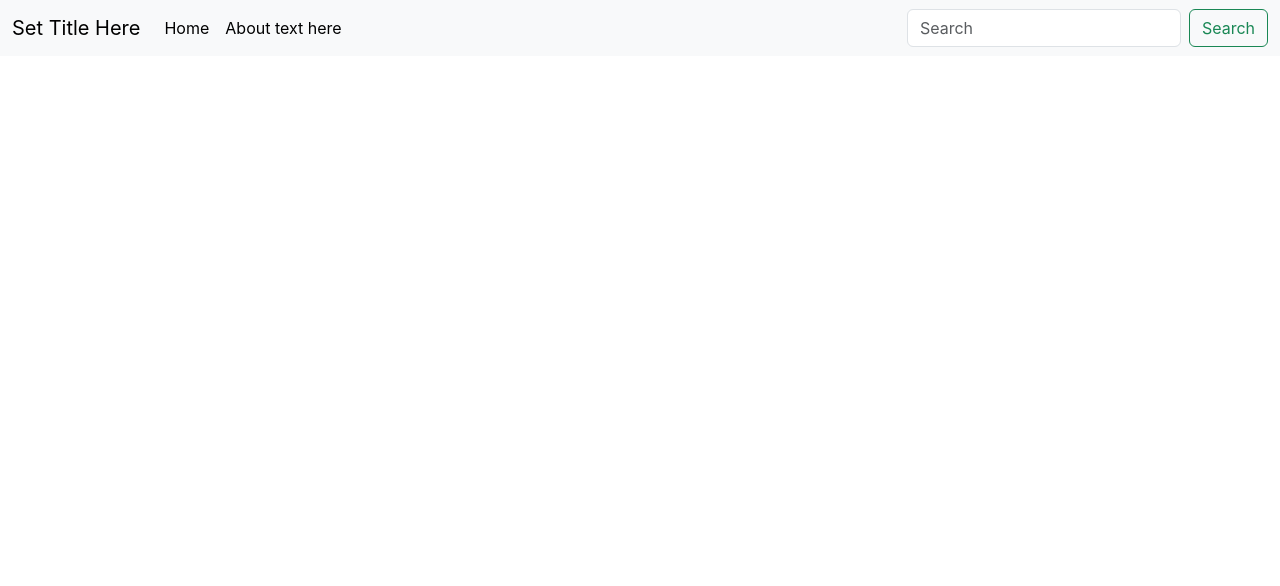
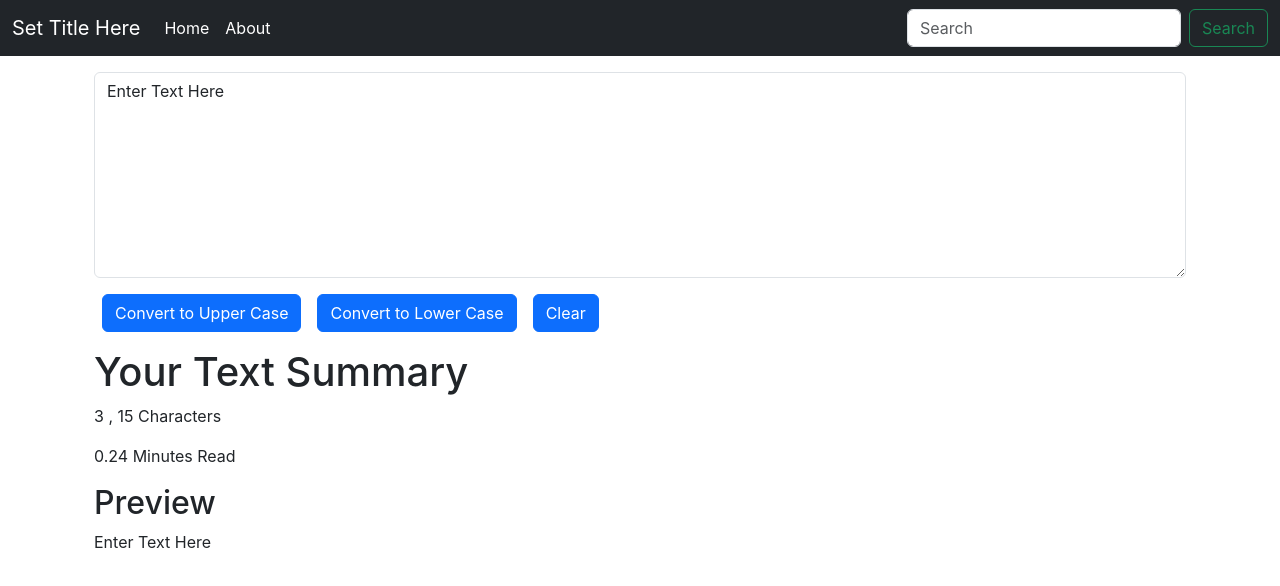
Before and after one commit to victorr0909/TextUtils, a React (Create React App) app: page / in a window 1280 px wide. Shown: the top 586 px of the page. Built offline with nearby package versions, Linux system fonts and the light colour scheme.

Commit message:
useState

```diff
--- a/src/App.js
+++ b/src/App.js
@@ -1,11 +1,19 @@
 import './App.css';
+import About from './components/About';
 import Navbar from './components/Navbar';
+import TextForm from './components/TextForm';
+// import TextForm from './components/TextForm';
+
 
 function App() {
   return (
     <>
       {/* <Navbar title="TextUtils" /> */}
       <Navbar/>
+      <div className="container my-3">
+      {/* <TextForm heading="Enter a Text to analyze below"/> */}
+      <TextForm/>
+      </div>
     </>
   );
 }
--- /dev/null
+++ b/src/components/About.js
@@ -0,0 +1,76 @@
+import React, { useState } from 'react'
+
+export default function About() {
+
+    const[myStyle,setMyStyle]= useState(
+    {
+        color:'black',
+        backgroundColor :'white'
+    })
+
+    const [btntext, setBtnText] = useState("Enable Dark Mode")
+
+    const toggleStyle = ()=>{
+        if(myStyle.color === 'black'){
+                setMyStyle({
+                    color:'black',
+                    backgroundColor :'white'
+                })
+                setBtnText("Enable Light Mode")
+        }
+        else{
+            setMyStyle({
+                color:'black',
+                backgroundColor :'white'
+            })
+            setBtnText("Enable Dark Mode")
+        }
+    }
+
+        return (
+            <div className="container" style={myStyle}>
+                <h1 className='my-3'>About</h1>
+                <div className="accordion" id="accordionExample" style={myStyle}>
+                    <div className="accordion-item">
+                        <h2 className="accordion-header">
+                        <button className="accordion-button" type="button" style={myStyle} data-bs-toggle="collapse" data-bs-target="#collapseOne" aria-expanded="true" aria-controls="collapseOne">
+                            Accordion Item #1
+                        </button>
+                        </h2>
+                        <div id="collapseOne" className="accordion-collapse collapse show" data-bs-parent="#accordionExample">
+                        <div className="accordion-body" style={myStyle}>
+                            <strong>This is the first item's accordion body.</strong> It is shown by default, until the collapse plugin adds the appropriate classes that we use to style each element. These classes control the overall appearance, as well as the showing and hiding via CSS transitions. You can modify any of this with custom CSS or overriding our default variables. It's also worth noting that just about any HTML can go within the <code>.accordion-body</code>, though the transition does limit overflow.
+                        </div>
+                        </div>
+                    </div>
+                    <div className="accordion-item">
+                        <h2 className="accordion-header">
+                        <button className="accordion-button collapsed" style={myStyle} type="button" data-bs-toggle="collapse" data-bs-target="#collapseTwo" aria-expanded="false" aria-controls="collapseTwo">
+                            Accordion Item #2
+                        </button>
+                        </h2>
+                        <div id="collapseTwo" className="accordion-collapse collapse" data-bs-parent="#accordionExample">
+                        <div className="accordion-body" style={myStyle}>
+                            <strong>This is the second item's accordion body.</strong> It is hidden by default, until the collapse plugin adds the appropriate classes that we use to style each element. These classes control the overall appearance, as well as the showing and hiding via CSS transitions. You can modify any of this with custom CSS or overriding our default variables. It's also worth noting that just about any HTML can go within the <code>.accordion-body</code>, though the transition does limit overflow.
+                        </div>
+                        </div>
+                    </div>
+                    <div className="accordion-item">
+                        <h2 className="accordion-header">
+                        <button className="accordion-button collapsed" style={myStyle} type="button" data-bs-toggle="collapse" data-bs-target="#collapseThree" aria-expanded="false" aria-controls="collapseThree">
+                            Accordion Item #3
+                        </button>
+                        </h2>
+                        <div id="collapseThree" className="accordion-collapse collapse" data-bs-parent="#accordionExample">
+                        <div className="accordion-body" style={myStyle}>
+                            <strong>This is the third item's accordion body.</strong> It is hidden by default, until the collapse plugin adds the appropriate classes that we use to style each element. These classes control the overall appearance, as well as the showing and hiding via CSS transitions. You can modify any of this with custom CSS or overriding our default variables. It's also worth noting that just about any HTML can go within the <code>.accordion-body</code>, though the transition does limit overflow.
+                        </div>
+                        </div>
+                    </div>
+                </div>
+                <div className="container my-3">
+                    <button onClick={toggleStyle}  type="button" className="btn btn-primary"> {btntext} </button>
+                </div>
+            </div>
+  )
+}
--- a/src/components/Navbar.js
+++ b/src/components/Navbar.js
@@ -4,7 +4,7 @@
 
 export default function Navbar(props) {
   return (
-    <nav className="navbar navbar-expand-lg bg-body-tertiary">
+    <nav className="navbar navbar-expand-lg  bg-dark navbar-dark">
   <div className="container-fluid">
     <a className="navbar-brand" href="/">{props.title}</a>
     <button className="navbar-toggler" type="button" data-bs-toggle="collapse" data-bs-target="#navbarSupportedContent" aria-controls="navbarSupportedContent" aria-expanded="false" aria-label="Toggle navigation">
@@ -16,7 +16,7 @@
           <a className="nav-link active" aria-current="page" href="/">Home</a>
         </li>
         <li className="nav-item">
-          <a className="nav-link active" aria-current="page" href="/">{props.aboutText}</a>
+          <a className="nav-link active" aria-current="page" href="/">About</a>
         </li>
       </ul>
       <form className="d-flex" role="search">
--- /dev/null
+++ b/src/components/TextForm.js
@@ -0,0 +1,47 @@
+import React, {useState} from 'react'
+
+
+
+export default function TextForm(props) {
+    const handleUpClick =()=>{
+        console.log("Uppercase was clicked" + text);
+        let newText = text.toUpperCase();
+        setText(newText);
+    }
+    const handleLoClick =()=>{
+        console.log("Uppercase was clicked" + text);
+        let newText = text.toLowerCase();
+        setText(newText);
+    }
+    const handleToClick =()=>{
+        let newText =("");
+        setText(newText);
+    }
+    const handleOnChange =(event)=>{
+        console.log("On Change");
+        setText(event.target.value);
+        }
+    const [text, setText]=useState('Enter Text Here');
+        return (
+            <>
+            <div className="container">
+                <h1>{props.heading} </h1>
+                <div className="mb-3">
+                    <textarea className="form-control" value= {text} onChange={handleOnChange} id="myBox" rows="8"></textarea>
+                </div>
+                <button className="btn btn-primary mx-2" onClick={handleUpClick}>Convert to Upper Case</button>
+                <button className="btn btn-primary mx-2" onClick={handleLoClick}>Convert to Lower Case</button>
+                <button className="btn btn-primary mx-2" onClick={handleToClick}>Clear</button>
+
+            </div>
+            <div className="container my-3">
+                <h1>Your Text Summary</h1>
+                <p>{text.split(" ").length} , {text.length} Characters</p>
+                <p>{0.08 * text.split(" ").length} Minutes Read</p>
+                <h2>Preview</h2>
+                <p>{text}</p>
+            </div>
+
+            </>
+  )
+}
```
